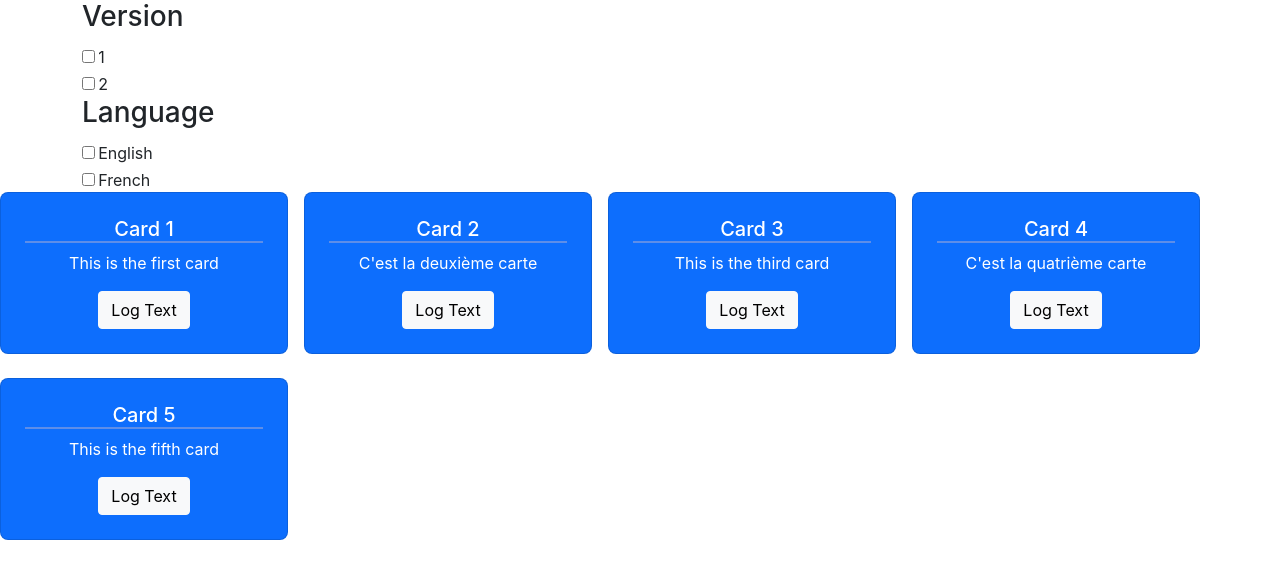
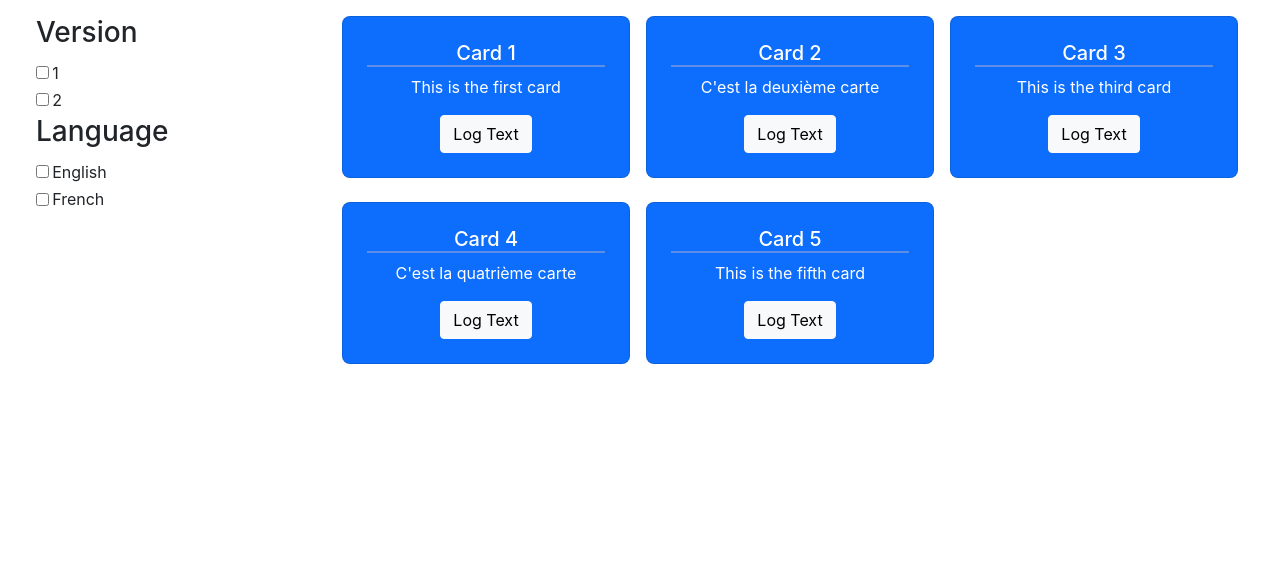
Before and after one commit to himanshunaidu/react_state_pract, a React (Create React App) app: page / in a window 1280 px wide. Shown: the top 578 px of the page. Built offline with nearby package versions, Linux system fonts and the light colour scheme.

Commit message:
Block page code

```diff
--- a/src/components/UI/FilterGroup/FilterGroup.js
+++ b/src/components/UI/FilterGroup/FilterGroup.js
@@ -1,16 +1,18 @@
 import React, { useState } from "react";
+import { Container } from "react-bootstrap";
 
+import styles from "./FilterGroup.module.css";
 import filters from "../../../data/filters";
 import Filter from "./Filter/Filter";
 
 const FilterGroup = (props) => {
   const filter_view = (
-    <>
+    <Container className={styles.container}>
       {Object.keys(filters).map((filter_key) => {
         const filter_obj = filters[filter_key];
         return <Filter key={filter_obj.id} filter_obj={filter_obj} />;
       })}
-    </>
+    </Container>
   );
 
   return filter_view;
--- a/src/components/UI/FilterGroup/FilterGroup.module.css
+++ b/src/components/UI/FilterGroup/FilterGroup.module.css
@@ -0,0 +1,7 @@
+.container {
+  display: flex;
+  flex-direction: column;
+  justify-content: center;
+  align-items: flex-start;
+  gap: 0.2em;
+}
--- a/src/pages/Block/Block.js
+++ b/src/pages/Block/Block.js
@@ -1,14 +1,20 @@
 import React, { Fragment, useState, useReducer } from "react";
+import { Container } from "react-bootstrap";
 
+import styles from "./Block.module.css";
 import FilterGroup from "../../components/UI/FilterGroup/FilterGroup";
 import CardsDisplay from "../../components/UI/CardsDisplay/CardsDisplay";
 
 const Block = (props) => {
   return (
-    <>
-      <FilterGroup></FilterGroup>
-      <CardsDisplay></CardsDisplay>
-    </>
+    <Container className={styles.container} fluid>
+      <div style={{ gridColumn: "first / second" }}>
+        <FilterGroup></FilterGroup>
+      </div>
+      <div style={{ gridColumn: "second / auto" }}>
+        <CardsDisplay></CardsDisplay>
+      </div>
+    </Container>
   );
 };
 
--- a/src/pages/Block/Block.module.css
+++ b/src/pages/Block/Block.module.css
@@ -0,0 +1,8 @@
+.container {
+  margin-top: 1em;
+  display: grid;
+  grid-template-columns: [first] 25% [second] auto;
+  column-gap: 1em;
+  justify-items: start;
+  align-items: start;
+}
```
